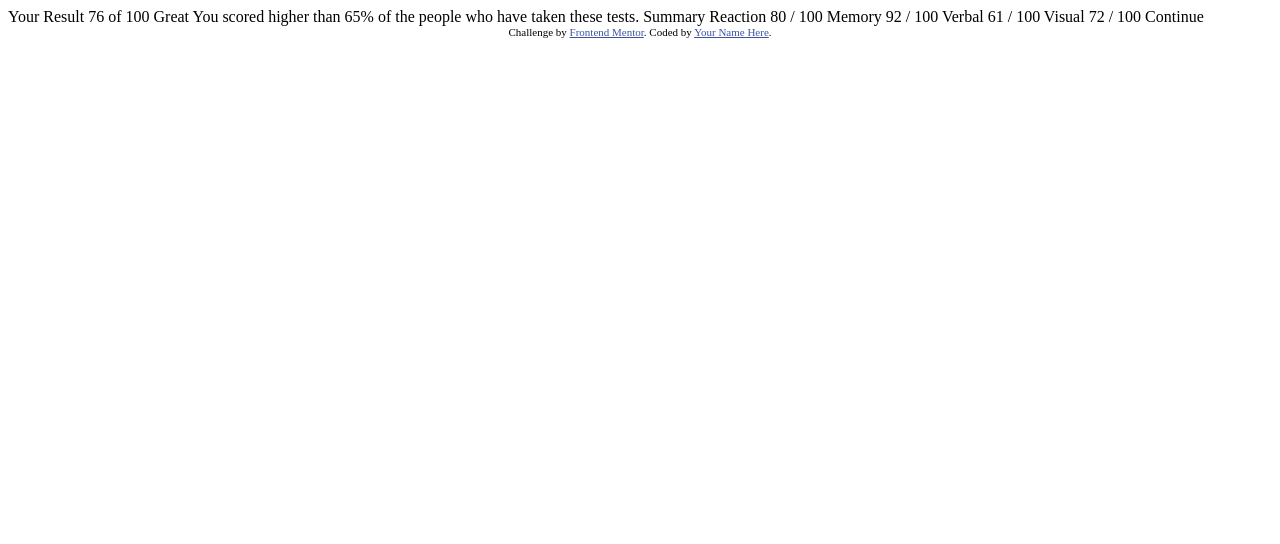
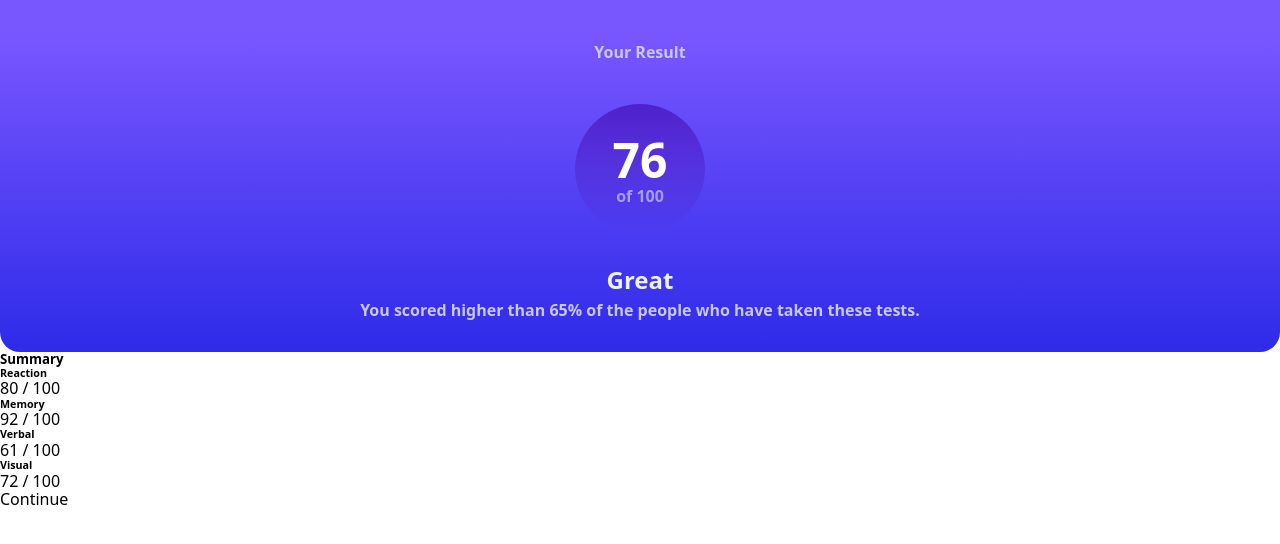
Before and after one commit to AdrianGallano/front-end-practice, a website: page results-summary-component-main/index.html in a window 1280 px wide. Drawn offline with nearby package versions, Linux system fonts and the light colour scheme.

Commit message:
Add card structure and card header style

```diff
--- a/results-summary-component-main/index.html
+++ b/results-summary-component-main/index.html
@@ -1,47 +1,75 @@
 <!DOCTYPE html>
 <html lang="en">
+
 <head>
   <meta charset="UTF-8">
-  <meta name="viewport" content="width=device-width, initial-scale=1.0"> <!-- displays site properly based on user's device -->
+  <meta name="viewport" content="width=device-width, initial-scale=1.0">
+  <!-- displays site properly based on user's device -->
 
   <link rel="icon" type="image/png" sizes="32x32" href="./assets/images/favicon-32x32.png">
-
   <title>Frontend Mentor | Results summary component</title>
 
-  <!-- Feel free to remove these styles or customise in your own stylesheet 👍 -->
-  <style>
-    .attribution { font-size: 11px; text-align: center; }
-    .attribution a { color: hsl(228, 45%, 44%); }
-  </style>
+  <link rel="stylesheet" href="./../node_modules/normalize.css/normalize.css">
+  <link rel="stylesheet" href="./style.css">
 </head>
+
 <body>
 
-  Your Result
-  76
-  of 100
+  <main class="card">
 
-  Great
-  You scored higher than 65% of the people who have taken these tests.
+    <div class="card-header">
 
-  Summary
+      <h1 class="card-your-result">Your Result</h1>
 
-  Reaction
-  80 / 100
+      <div class="card-header-score-container">
 
-  Memory
-  92 / 100
+        <h2 class="card-header-accumulated-score">76</h2>
+        <span class="card-header-total-score">of 100</span>
 
-  Verbal
-  61 / 100
+      </div>
 
-  Visual
-  72 / 100
+      <h4 class="card-header-feedback">Great</h4>
 
-  Continue
+      <p class="card-header-feedback-description">
+        You scored higher than 65% of the people who have taken these tests.
+      </p>
 
-  <div class="attribution">
+    </div>
+
+    <div class="card-description">
+
+      <h5 class="card-description-title">Summary</h5>
+
+      <div class="card-description-item">
+        <h6 class="card-description-item-name">Reaction</h6>
+        <span class="card-description-item-score">80 / 100</span>
+      </div>
+
+      <div class="card-description-item">
+        <h6 class="card-description-item-name">Memory</h6>
+        <span class="card-description-item-score">92 / 100</span>
+      </div>
+
+      <div class="card-description-item">
+        <h6 class="card-description-item-name">Verbal</h6>
+        <span class="card-description-item-score">61 / 100</span>
+      </div>
+
+      <div class="card-description-item">
+        <h6 class="card-description-item-name">Visual</h6>
+        <span class="card-description-item-score">72 / 100</span>
+      </div>
+
+      <a class="card-description-button">Continue</a>
+
+    </div>
+
+  </main>
+
+  <!-- <footer class="attribution">
     Challenge by <a href="https://www.frontendmentor.io?ref=challenge" target="_blank">Frontend Mentor</a>.
     Coded by <a href="#">Your Name Here</a>.
-  </div>
+  </footer> -->
 </body>
+
 </html>
--- /dev/null
+++ b/results-summary-component-main/style.css
@@ -0,0 +1,118 @@
+:root{
+  /* colors */
+  --Light-red: hsl(0, 100%, 67%);
+  --Orangey-yellow: hsl(39, 100%, 56%);
+  --Green-teal: hsl(166, 100%, 37%);
+  --Cobalt-blue: hsl(234, 85%, 45%);
+  --Light-slate-blue: hsl(252, 100%, 67%);
+  --Light-royal-blue: hsl(241, 81%, 54%);
+  --Violet-blue: hsla(256, 72%, 46%, 1);
+  --Persian-blue: hsla(241, 72%, 46%, 0);
+  --Pale-blue: hsl(221, 100%, 96%);
+  --Light-lavender: hsl(241, 100%, 89%);
+  --Dark-gray-blue: hsl(224, 30%, 27%);
+
+  --border-radius: 20px;
+
+  /* general style */
+  text-rendering: optimizeSpeed;
+  font-family: system-ui, -apple-system, BlinkMacSystemFont, 'Segoe UI', Roboto, Oxygen, Ubuntu, Cantarell, 'Open Sans', 'Helvetica Neue', sans-serif;
+}
+
+
+*{
+  margin: 0;
+  padding: 0;
+  box-sizing: border-box;
+}
+
+body{
+  min-height: 100vh;
+  max-width: 100%;
+}
+
+
+/*
+.card
+
+.card-header
+
+.card-your-result
+
+.card-header-score-container
+
+.card-header-accumulated-score
+.card-header-total-score
+
+.card-header-feedback
+.card-header-feedback-description
+
+.card-description
+
+.card-description-title
+.card-description-item
+
+.card-description-item-name
+.card-description-item-score
+
+.card-description-button
+*/
+
+.card{
+  display: flex;
+  flex-direction: column;
+  background-color: white;
+}
+
+.card-header{
+  display: flex;
+  flex-direction: column;
+  align-items: center;
+  background: linear-gradient(to bottom, var(--Light-slate-blue) 10%, var(--Light-royal-blue));
+
+  border-radius: 0 0 var(--border-radius) var(--border-radius);
+  padding: 2rem 3rem;
+}
+
+.card-your-result{
+  font-size: 1rem;
+  color: var(--Light-lavender);
+}
+
+.card-header-score-container{
+  display: flex;
+  flex-direction: column;
+  justify-content: center;
+  align-items: center;
+
+  height: 130px;
+  width: 130px;
+
+  margin: 2rem;
+  background-image: linear-gradient(to bottom, var(--Violet-blue), var(--Persian-blue));
+  border-radius: 50%;
+}
+
+.card-header-accumulated-score{
+  color: white;
+  font-size: 3rem;
+}
+
+.card-header-total-score{
+  color: var(--Light-lavender);
+  font-weight: bold;
+  opacity: .7;
+}
+
+
+.card-header-feedback{
+  font-size: 1.5rem;
+  color: var(--Pale-blue);
+  margin-bottom: .5rem;
+}
+
+.card-header-feedback-description{
+  text-align: center;
+  font-weight: bold;
+  color: var(--Light-lavender);
+}
```
